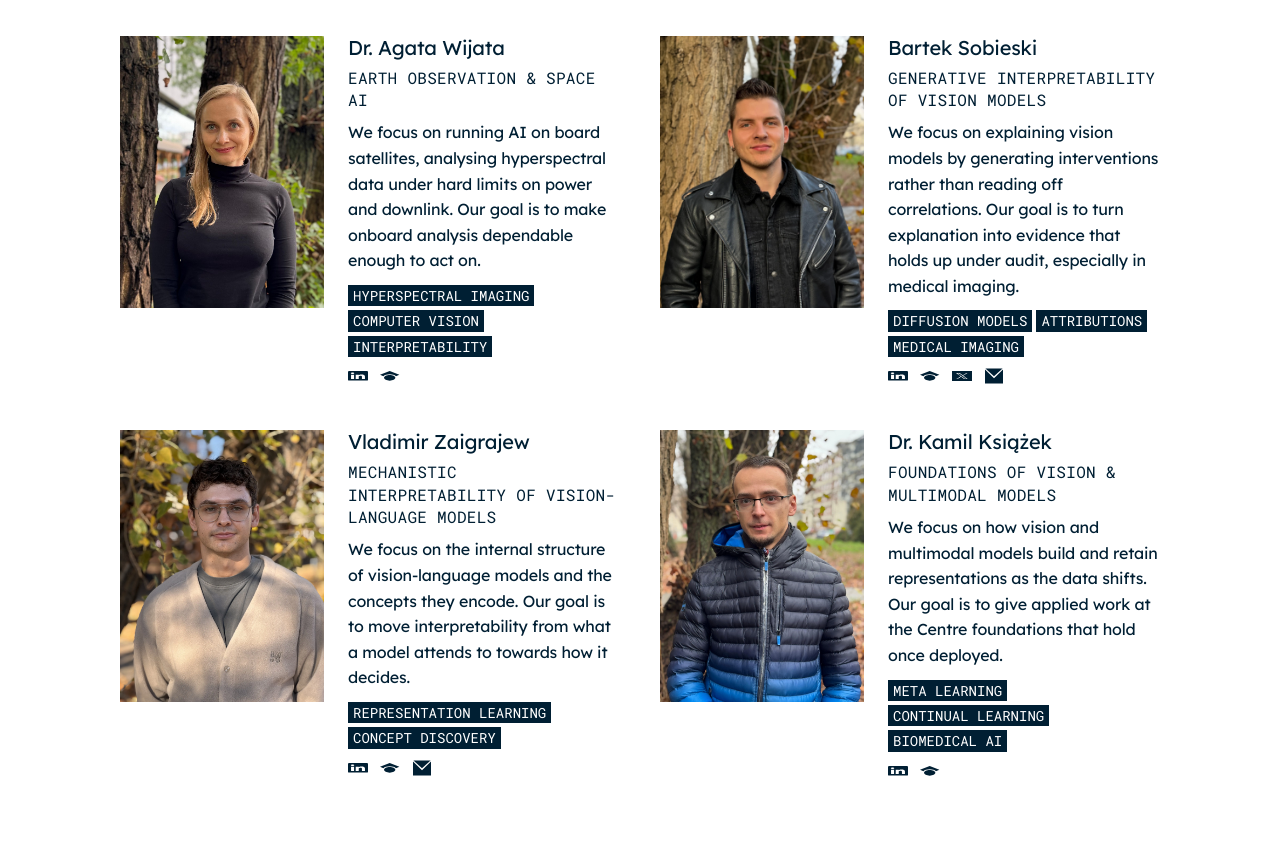
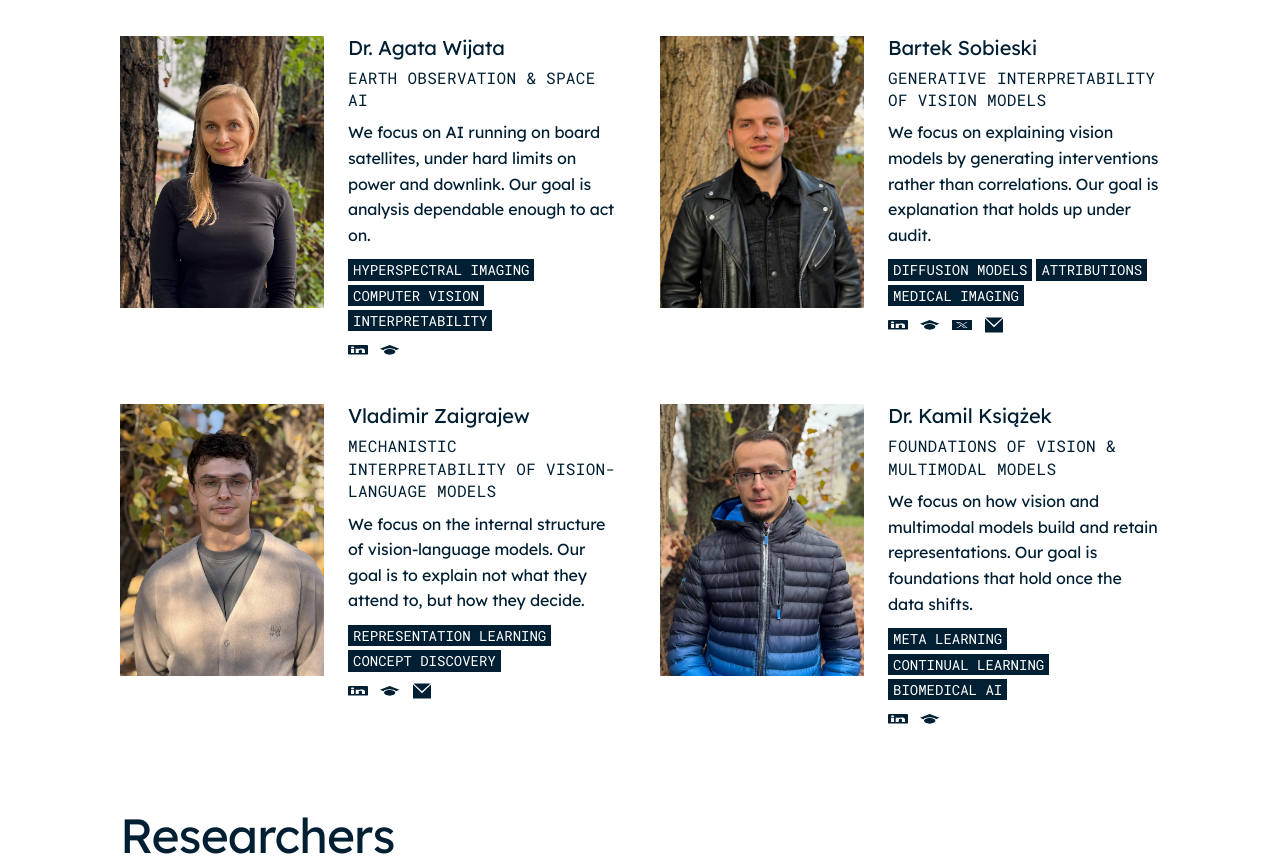
Before and after one commit to CredibleAI/CredibleAI.github.io, a Next.js app: page /about in a window 1280 px wide. Shown: the part 2912-3779 px from the top of the page. Built offline with nearby package versions, Linux system fonts and the light colour scheme; no server answers.

Commit message:
Cut the focus descriptions to two short sentences each.

```diff
--- a/src/data/team/focus-leaders.ts
+++ b/src/data/team/focus-leaders.ts
@@ -16,7 +16,7 @@ export const focusLeaders: FocusLeader[] = [
     tags: ["hyperspectral imaging", "computer vision", "interpretability"],
     focusArea: "Earth Observation & Space AI",
     focusDescription:
-      "We focus on running AI on board satellites, analysing hyperspectral data under hard limits on power and downlink. Our goal is to make onboard analysis dependable enough to act on.",
+      "We focus on AI running on board satellites, under hard limits on power and downlink. Our goal is analysis dependable enough to act on.",
     socialLinks: {
       linkedin: "https://www.linkedin.com/in/agata-wijata-17766594",
       googleScholar: "https://scholar.google.com/citations?user=xweuhWMAAAAJ&hl=pl",
@@ -30,7 +30,7 @@ export const focusLeaders: FocusLeader[] = [
     tags: ["diffusion models", "attributions", "medical imaging"],
     focusArea: "Generative Interpretability of Vision Models",
     focusDescription:
-      "We focus on explaining vision models by generating interventions rather than reading off correlations. Our goal is to turn explanation into evidence that holds up under audit, especially in medical imaging.",
+      "We focus on explaining vision models by generating interventions rather than correlations. Our goal is explanation that holds up under audit.",
     socialLinks: {
       linkedin: "https://www.linkedin.com/in/bartłomiej-sobieski/",
       googleScholar: "https://scholar.google.com/citations?user=ZDCPqL8AAAAJ&hl=en",
@@ -46,7 +46,7 @@ export const focusLeaders: FocusLeader[] = [
     tags: ["representation learning", "concept discovery"],
     focusArea: "Mechanistic Interpretability of Vision-Language Models",
     focusDescription:
-      "We focus on the internal structure of vision-language models and the concepts they encode. Our goal is to move interpretability from what a model attends to towards how it decides.",
+      "We focus on the internal structure of vision-language models. Our goal is to explain not what they attend to, but how they decide.",
     socialLinks: {
       linkedin: "https://www.linkedin.com/in/vladimirzaigrajew/",
       googleScholar: "https://scholar.google.com/citations?user=7XKIBvgAAAAJ&hl=en",
@@ -61,7 +61,7 @@ export const focusLeaders: FocusLeader[] = [
     tags: ["meta learning", "continual learning", "biomedical AI"],
     focusArea: "Foundations of Vision & Multimodal Models",
     focusDescription:
-      "We focus on how vision and multimodal models build and retain representations as the data shifts. Our goal is to give applied work at the Centre foundations that hold once deployed.",
+      "We focus on how vision and multimodal models build and retain representations. Our goal is foundations that hold once the data shifts.",
     socialLinks: {
       linkedin: "https://www.linkedin.com/in/kamil-ksi%C4%85%C5%BCek-6a7098191/",
       googleScholar: "https://scholar.google.com/citations?user=i0N4lY8AAAAJ&hl=pl",
```
